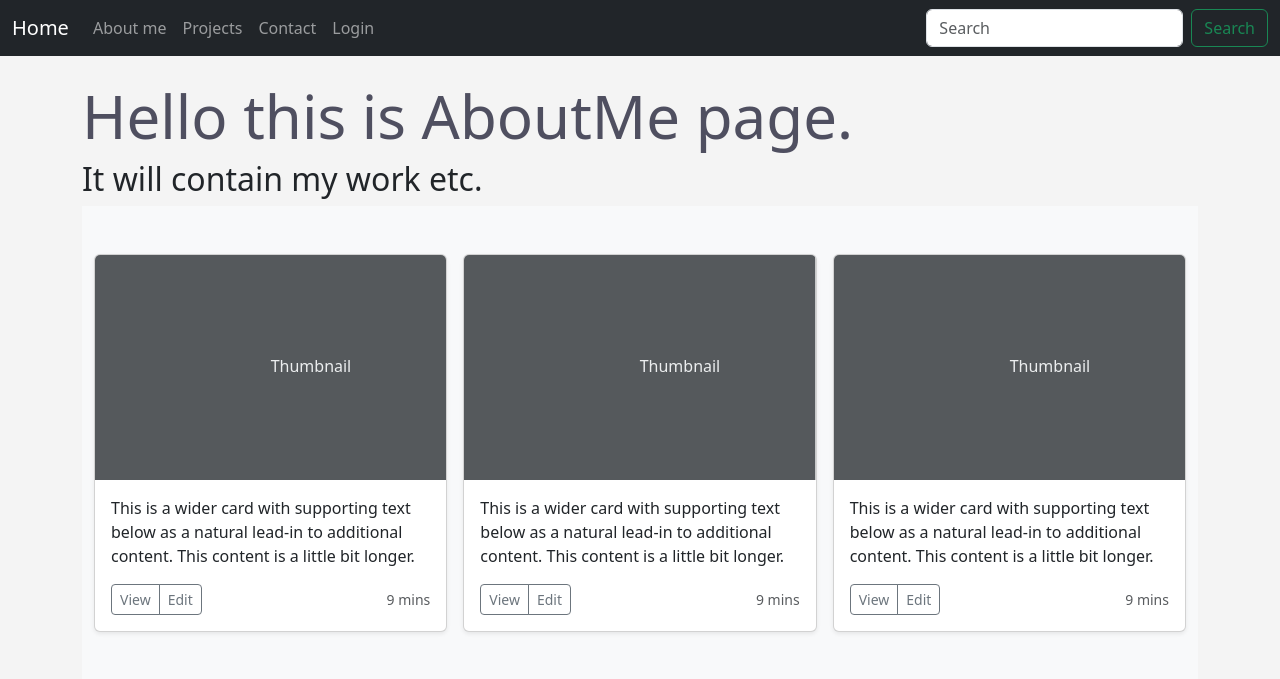
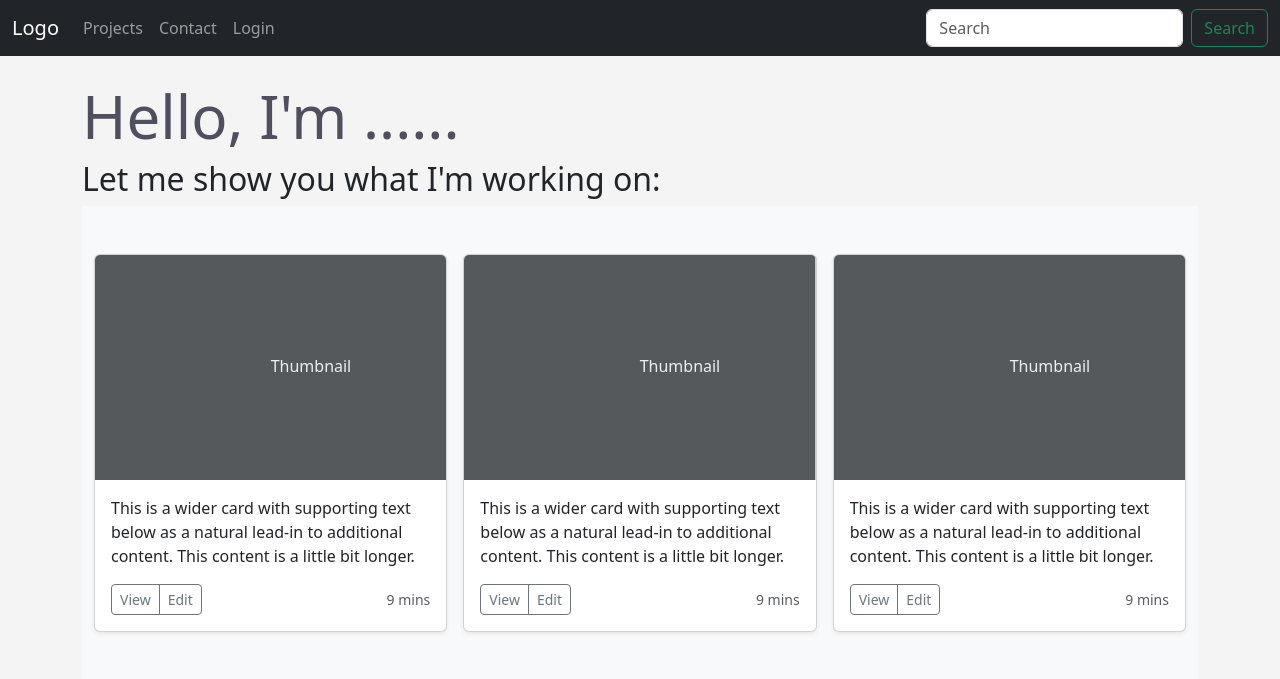
Before and after one commit to michalbilik/Flask_CMS, a Flask app: page /aboutMe in a window 1280 px wide. Shown: the top 679 px of the page. Run offline with Flask 2, Linux system fonts and the light colour scheme; some libraries are stand-ins or nearby versions.

Commit message:
Navbar update

```diff
--- a/templates/aboutMe.html
+++ b/templates/aboutMe.html
@@ -1,8 +1,8 @@
 {% extends 'base.html' %}
 {% block content %}
 
-<h1>Hello this is AboutMe page.</h1>
-<h2>It will contain my work etc.</h2>
+<h1>Hello, I'm ......</h1>
+<h2>Let me show you what I'm working on:</h2>
 
 <div class="album py-5 bg-light">
     <div class="container">
--- a/templates/navbar.html
+++ b/templates/navbar.html
@@ -1,15 +1,11 @@
 <nav class="navbar navbar-expand-lg navbar-dark bg-dark">
   <div class="container-fluid">
-    <a class="navbar-brand" href="{{ url_for('index') }}">Home</a>
+    <a class="navbar-brand" href="{{ url_for('aboutMe') }}">Logo</a>
     <button class="navbar-toggler" type="button" data-bs-toggle="collapse" data-bs-target="#navbarSupportedContent" aria-controls="navbarSupportedContent" aria-expanded="false" aria-label="Toggle navigation">
       <span class="navbar-toggler-icon"></span>
     </button>
     <div class="collapse navbar-collapse" id="navbarSupportedContent">
       <ul class="navbar-nav me-auto mb-2 mb-lg-0">
-
-        <li class="nav-item">
-          <a class="nav-link" href="{{ url_for('aboutMe')}}">About me</a>
-        </li>
 
         <li class="nav-item">
           <a class="nav-link" href="{{ url_for('posts')}}">Projects</a>
```
